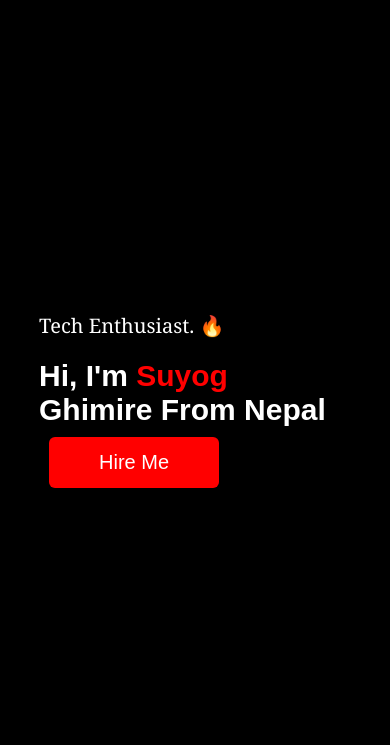
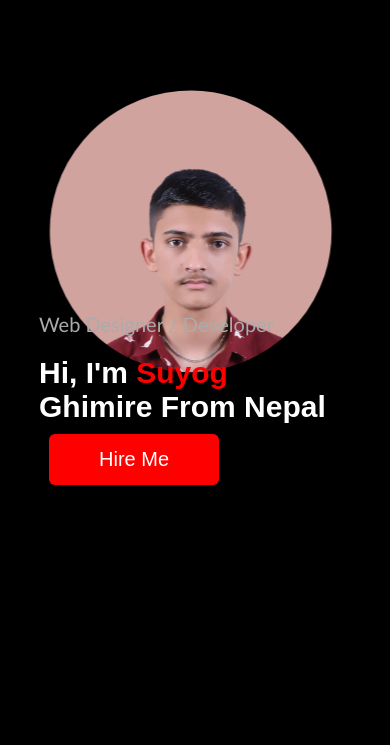
Before and after one commit to suyog3e/port, a plain HTML site: page index.html in a window 390 px wide. Shown: the part 99-844 px from the top of the page. Drawn offline with nearby package versions, Linux system fonts and the light colour scheme.

Commit message:
Add files via upload

```diff
--- a/index.html
+++ b/index.html
@@ -31,7 +31,7 @@
               <img src="">
             </div>
           <div class="header-text">
-           <p>Tech Enthusiast. 🔥</p>
+           <p>Web Designer / Developer</p>
            <h1>Hi, I'm <span>Suyog</span> <br>Ghimire From Nepal</h1>
           <a href="#content" class="botn">Hire Me</a>
             </div>
@@ -146,10 +146,10 @@
         </div>
       </div>
     </div>
-     <a href="#" class="btn">See More</a>
+     <a href="" class=""></a>
 
   </div>
-  <hr color="red">
+
 </div>
 
 <!---------contact------>
--- a/portfolio.css
+++ b/portfolio.css
@@ -22,12 +22,13 @@ body{
 #header{
  width: 100%;
  height: 100vh;
- background-image: url(images/tbtg.png);
+ background-image: url(images/tttbbg\ \(2\).png);
 
 
 }
 .container{
 padding: 10px 10%;
+font-family: Verdana, Geneva, Tahoma, sans-serif
 }
 
 nav{
@@ -39,6 +40,7 @@ nav{
     top: 0px;
     z-index: 10000;
 
+
 }
 .logo{
     width: 140px;
@@ -49,6 +51,7 @@ nav ul li{
     display: inline-block;
     list-style: none;
     margin: 10px 20px;
+    font-family: Georgia, 'Times New Roman', Times, serif;
 
 }
 nav ul li a{
@@ -56,6 +59,7 @@ nav ul li a{
     text-decoration: none;
     font-size: 20px;
     position: relative;
+    font-family: monospace;
 }
 nav ul li a::after{
     content: '';
@@ -74,6 +78,10 @@ nav ul li a:hover::after{
     color: white;
     margin-top: 20%;
     font-size: 30px;
+}
+.header-text p{
+    color: #ababab;
+    font-family: 'Gill Sans', 'Gill Sans MT', Calibri, 'Trebuchet MS', sans-serif;
 }
 
 .header-text p span{
@@ -98,7 +106,7 @@ nav ul li a:hover::after{
     text-decoration: none;
     color: #fff;
     background-color: red;
-    transition: background 0.5s;
+    transition: background 0.1s;
     font-size: 20px;
 }
 .botn:hover{
@@ -374,8 +382,8 @@ nav .fas{
 }
 @media only screen and (max-width: 600px){
     #header{
-        background-image: url(images/ttgg.png);
-        background-position: 20%;
+        background-image: url(images/bbgggg\ \(4\).png);
+        background-position: 18.5%;
 
     }
 
@@ -389,7 +397,7 @@ nav .fas{
 
     }
     .header-text p{
-        font-family: Georgia, 'Times New Roman', Times, serif;
+        font-family: 'Gill Sans', 'Gill Sans MT', Calibri, 'Trebuchet MS', sans-serif;
         font-size: 20px;
 
 
```
Also changed, not shown: images/bbgggg (1).png (added), images/bbgggg (2).png (added), images/bbgggg (3).png (added), images/bbgggg (4).png (added), images/bbgggg.png (added), images/bg (1).png (added), images/bg (2).png (added), images/bg (3).png (added), images/bg.png (added), images/mobile.jpg (added), images/tbtg.png, images/tttbbg (1).png (added), images/tttbbg (2).png (added), images/tttbbg.png (added).
